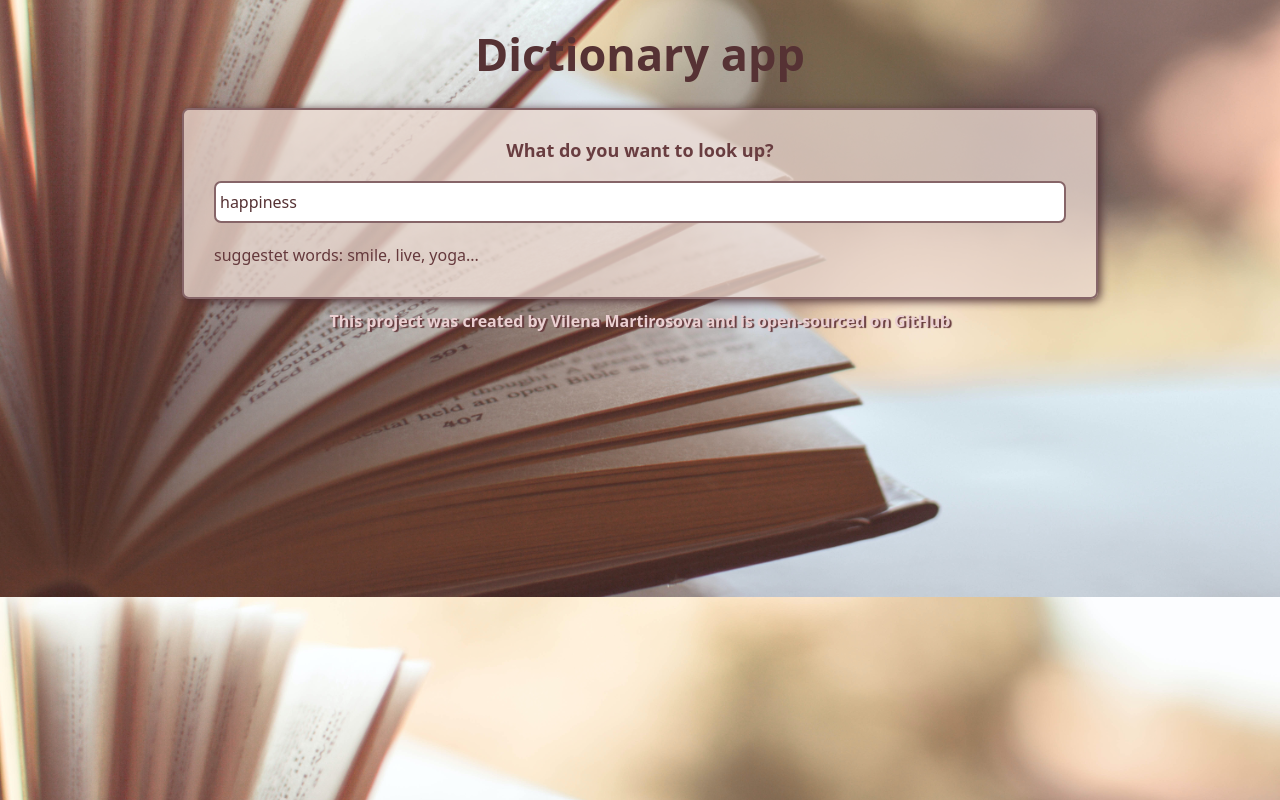
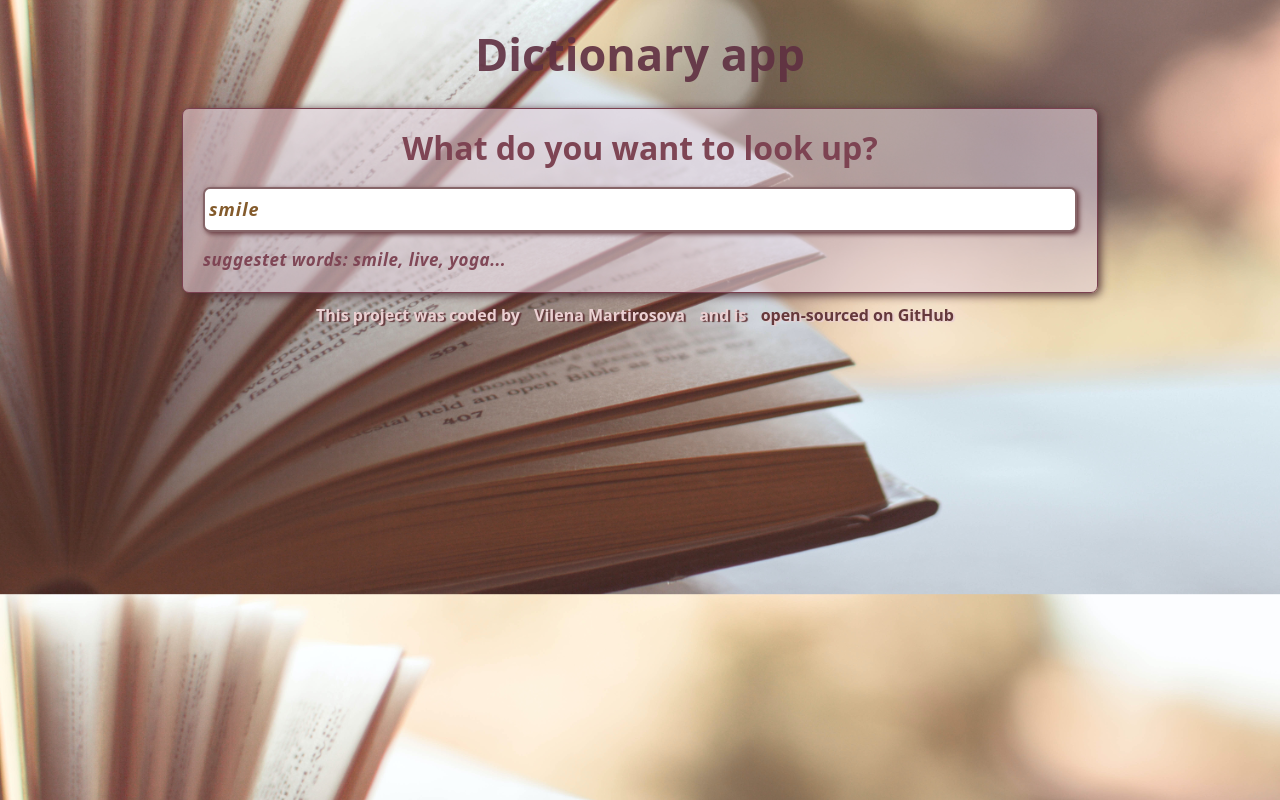
Before and after one commit to VilenaUKR/dictionary-app, a React (Create React App) app: page / in a window 1280 px wide. Built offline with nearby package versions, Linux system fonts and the light colour scheme; no server answers; the HTML template or start-up script is replaced by a standard one.

Commit message:
Updated styles

```diff
--- a/package.json
+++ b/package.json
@@ -11,7 +11,7 @@
     "react": "^18.2.0",
     "react-audio-player": "^0.17.0",
     "react-dom": "^18.2.0",
-    "react-scripts": "^5.0.1",
+    "react-scripts": "^2.1.8",
     "web-vitals": "^2.1.4"
   },
   "scripts": {
--- a/src/App.css
+++ b/src/App.css
@@ -13,14 +13,32 @@ body {
 .App-header {
   font-size: 45px;
   margin: 20px 0;
-  color: #563234;
+  color: #5f2f41e7;
   font-weight: bold;
 }
 
-.App-footer {
+.App-footer,
+.App-footer .Portfolio-site-link,
+.App-footer .GitHub-link {
   font-size: 16px;
   color: #ebd0d2;
   font-weight: 600;
   text-shadow: 2px 1px 1px #65393c;
   margin: 10px;
+  text-decoration: none;
 }
+
+.App-footer .Portfolio-site-link {
+  font-weight: 700;
+}
+
+.App-footer .GitHub-link {
+  color: #65393c;
+  text-shadow: 2px 1px 1px #ebd0d2;
+  font-weight: 700;
+}
+
+.App-footer .Portfolio-site-link:hover,
+.App-footer .GitHub-link:hover {
+  font-weight: 900;
+}
--- a/src/App.js
+++ b/src/App.js
@@ -9,11 +9,27 @@ function App() {
       <div className="container">
         <header className="App-header">Dictionary app</header>
         <main className="App-main">
-          <Dictionary defaultKeyword="happiness"/>
+          <Dictionary defaultKeyword="smile" />
         </main>
         <footer className="App-footer">
-          This project was created by Vilena Martirosova and is open-sourced on
-          GitHub
+          This project was coded by{" "}
+          <a
+            className="Portfolio-site-link"
+            href="https://vilena-martirosova.netlify.app/index.html"
+            target="_blank"
+            rel="noopener noreferrer"
+          >
+            Vilena Martirosova
+          </a>{" "}
+          and is{" "}
+          <a
+            className="GitHub-link"
+            href="https://github.com/VilenaUKR/dictionary-app"
+            target="_blank"
+            rel="noopener noreferrer"
+          >
+            open-sourced on GitHub
+          </a>
         </footer>
       </div>
     </div>
--- a/src/Dictionary.css
+++ b/src/Dictionary.css
@@ -1,8 +1,7 @@
 .Dictionary h1 {
-  font-size: 18px;
+  font-size: 32px;
   font-weight: bold;
-  margin-bottom: 20px;
-  color: #693d40;
+  color: #7b4050f7;
 }
 
 .Dictionary form {
@@ -11,13 +10,12 @@
 }
 
 .Dictionary section {
-  background-color: rgba(235, 217, 208, 0.778);
-  padding: 30px;
+  background-color: rgba(227, 210, 220, 0.575);
+  padding: 20px;
   border-radius: 7px;
   box-shadow: 2px 2px 10px rgb(78, 47, 51);
   margin: 10px 10px;
-  border: 2px solid #866568;
-  color: #65393c;
+  border: 1px solid #7b4050;
 }
 
 .Dictionary input {
@@ -25,15 +23,24 @@
   padding: 7px 4px;
   border: 2px solid #866568;
   border-radius: 7px;
-  color: #553133;
+  color: #845b2c;
+  font-weight: 700;
+  font-size: 18px;
+  font-style: italic;
+  letter-spacing: 1px;
+  box-shadow: 2px 2px 5px rgb(103, 57, 63);
 }
 
 .Dictionary input:hover {
-  box-shadow: 2px 2px 5px rgb(103, 57, 63);
+  box-shadow: 4px 4px 10px rgb(103, 57, 63);
 }
 
 .Dictionary .hint {
-  font-size: 16px;
-  margin-top: 5px;
+  margin-top: -5px;
   text-align: left;
+  color: #7b4050f2;
+  font-weight: 600;
+  font-size: 17px;
+  font-style: italic;
+  letter-spacing: 0.5px;
 }
--- a/src/Meaning.css
+++ b/src/Meaning.css
@@ -1,15 +1,19 @@
 .Meaning h3 {
-  font-size: 30px;
+  font-size: 32px;
   line-height: 1.5;
   font-weight: bold;
+  color: #7b4050;
+}
+
+.Meaning .definition {
+  color: #6a4923;
+  font-weight: 600;
+  font-size: 18px;
 }
 
 .Meaning .example {
+  color: #7b4050f2;
+  font-weight: 700;
+  font-size: 17px;
   font-style: italic;
-  color: #866568;
 }
-
-.Meaning .definition {
-  font-style: italic;
-  color: #866568;
-}
--- a/src/Phonetic.css
+++ b/src/Phonetic.css
@@ -1,6 +1,8 @@
 .phonetic .phoneticText {
-  margin-top: 20px;
+  margin-top: 7px;
   font-size: 18px;
-  letter-spacing:2px;
-  color: #693D40;
+  letter-spacing: 1px;
+
+  color: #6a4923;
+  font-weight: 500;
 }
--- a/src/Photos.js
+++ b/src/Photos.js
@@ -9,7 +9,11 @@ export default function Photos(props) {
           {props.photos.map(function(photo, index) {
             return (
               <div className="col-4" key={index}>
-                <a href={photo.src.original} target="_blank" rel="noreferrer">
+                <a
+                  href={photo.src.original}
+                  target="_blank"
+                  rel="noopener noreferrer"
+                >
                   <img
                     src={photo.src.tiny}
                     className="img-fluid"
--- a/src/Results.css
+++ b/src/Results.css
@@ -1,5 +1,6 @@
 .Results h2 {
-  font-size: 36px;
+  font-size: 32px;
   font-weight: bold;
   line-height: 1.5;
+  color: #7b4050f7;
 }
--- a/src/Synonyms.css
+++ b/src/Synonyms.css
@@ -1,10 +1,14 @@
 .Synonyms {
-margin:30px 0 0;
-padding: 0;
+  margin: 15px 0 0;
+  padding: 0;
+  color: #7b4050f2;
+  font-style: italic;
 }
 
-.Synonyms li{
-    font-size: 15px;
-display: inline;
-padding-right: 10px;
+.Synonyms li {
+  font-size: 15px;
+  display: inline;
+  padding-right: 10px;
+  font-weight: 700;
+  font-size: 17px;
 }
--- a/src/Synonyms.js
+++ b/src/Synonyms.js
@@ -5,8 +5,8 @@ export default function Synonyms(props) {
   if (props.synonyms) {
     return (
       <ul className="Synonyms">
-        {props.synonyms.map(function(synonym, index) {
-          return <li key={index}>{synonym}</li>;
+                {props.synonyms.map(function (synonym, index) {
+          return <li key={index}>Synonyms: {synonym}</li>;
         })}
       </ul>
     );
```
Also changed, not shown: 1 other file (tests, documents, lock files or other folders).
